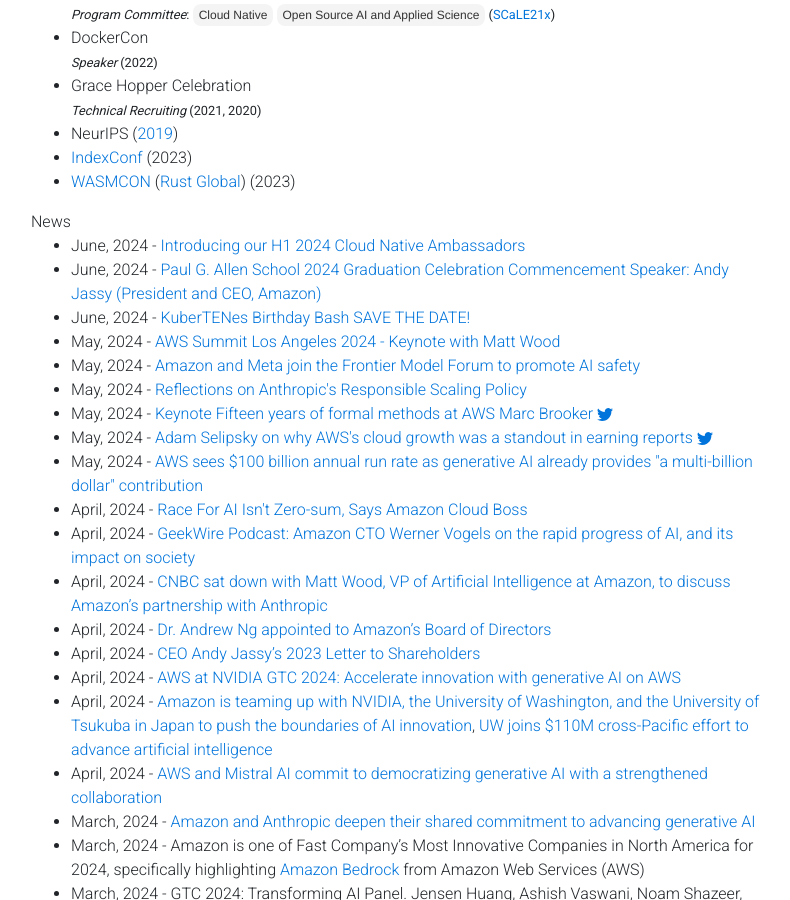
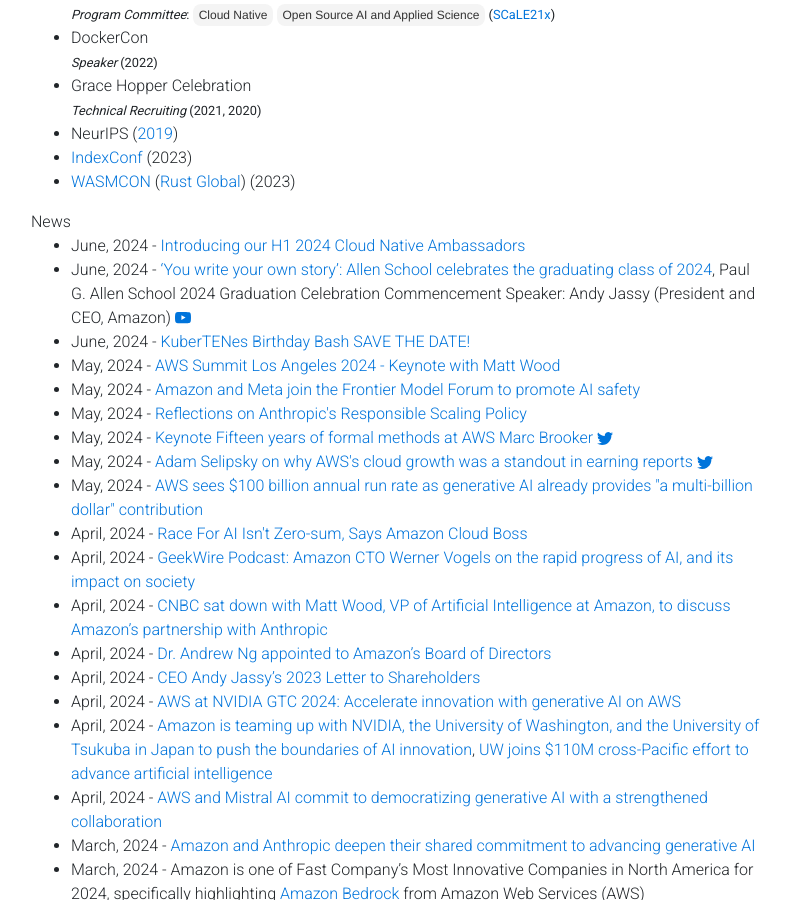
Before and after one commit to gfw001/gfw001.github.io, a Jekyll site: the page portfolio.html, which Jekyll copies as it is, in a window 1280 px wide and 900 px high, scrolled down 1880 px. Shown: the whole window, without its empty margins (54-844 px from the left). Built offline with Jekyll 4.4.1, drawn with Linux system fonts in a browser that asks for light colours; nearby versions of some CDN libraries; a style sheet for code colours, icons or effects is not loaded.

Commit message:
Update portfolio.html

```diff
--- a/portfolio.html
+++ b/portfolio.html
@@ -325,7 +325,11 @@
 	       June, 2024 - <a href="https://www.cncf.io/blog/2024/06/17/introducing-our-h1-2024-cloud-native-ambassadors/">Introducing our H1 2024 Cloud Native Ambassadors</a>
 	</li>
 	<li>
-	       June, 2024 - <a href="https://www.youtube.com/watch?v=AS5bRWsktTI">Paul G. Allen School 2024 Graduation Celebration Commencement Speaker: Andy Jassy (President and CEO, Amazon)</a>
+	       June, 2024 - <a href="https://news.cs.washington.edu/2024/06/17/you-write-your-own-story-allen-school-celebrates-the-graduating-class-of-2024/">‘You write your own story’: Allen School celebrates the graduating class of 2024</a>, Paul G. Allen School 2024 Graduation Celebration Commencement Speaker: Andy Jassy (President and CEO, Amazon) <a href="https://www.youtube.com/watch?v=AS5bRWsktTI">
+		<svg xmlns="http://www.w3.org/2000/svg" width="16" height="16" fill="currentColor" class="bi bi-youtube" viewBox="0 0 16 16">
+                <path d="M8.051 1.999h.089c.822.003 4.987.033 6.11.335a2.01 2.01 0 0 1 1.415 1.42c.101.38.172.883.22 1.402l.01.104.022.26.008.104c.065.914.073 1.77.074 1.957v.075c-.001.194-.01 1.108-.082 2.06l-.008.105-.009.104c-.05.572-.124 1.14-.235 1.558a2.007 2.007 0 0 1-1.415 1.42c-1.16.312-5.569.334-6.18.335h-.142c-.309 0-1.587-.006-2.927-.052l-.17-.006-.087-.004-.171-.007-.171-.007c-1.11-.049-2.167-.128-2.654-.26a2.007 2.007 0 0 1-1.415-1.419c-.111-.417-.185-.986-.235-1.558L.09 9.82l-.008-.104A31.4 31.4 0 0 1 0 7.68v-.123c.002-.215.01-.958.064-1.778l.007-.103.003-.052.008-.104.022-.26.01-.104c.048-.519.119-1.023.22-1.402a2.007 2.007 0 0 1 1.415-1.42c.487-.13 1.544-.21 2.654-.26l.17-.007.172-.006.086-.003.171-.007A99.788 99.788 0 0 1 7.858 2h.193zM6.4 5.209v4.818l4.157-2.408L6.4 5.209z"/>
+                </svg>
+		</a>
 	</li>
 	<li>
 	       June, 2024 - <a href="https://events.linuxfoundation.org/kuber10es-birthday-bash/">KuberTENes Birthday Bash SAVE THE DATE!</a>
```
